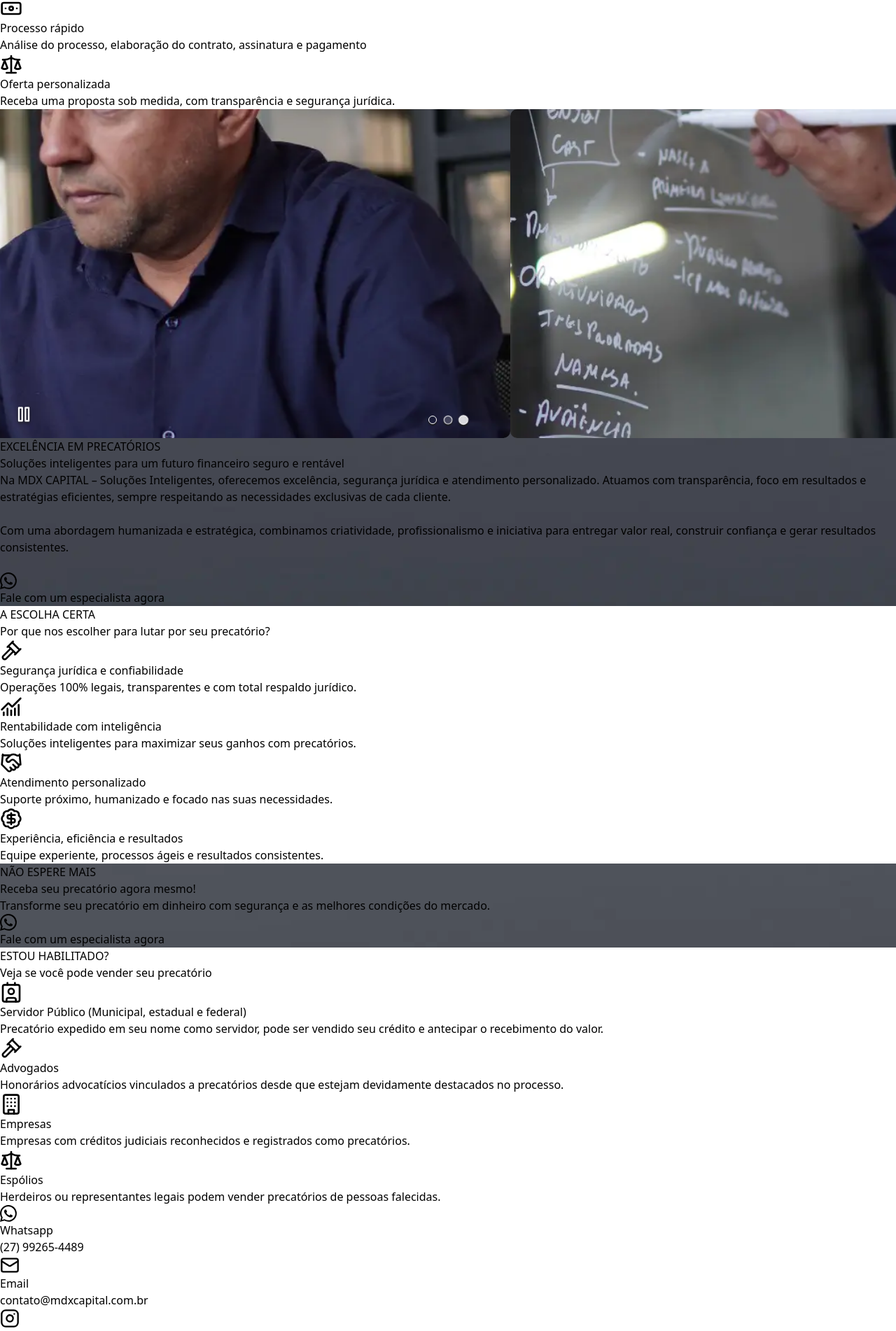
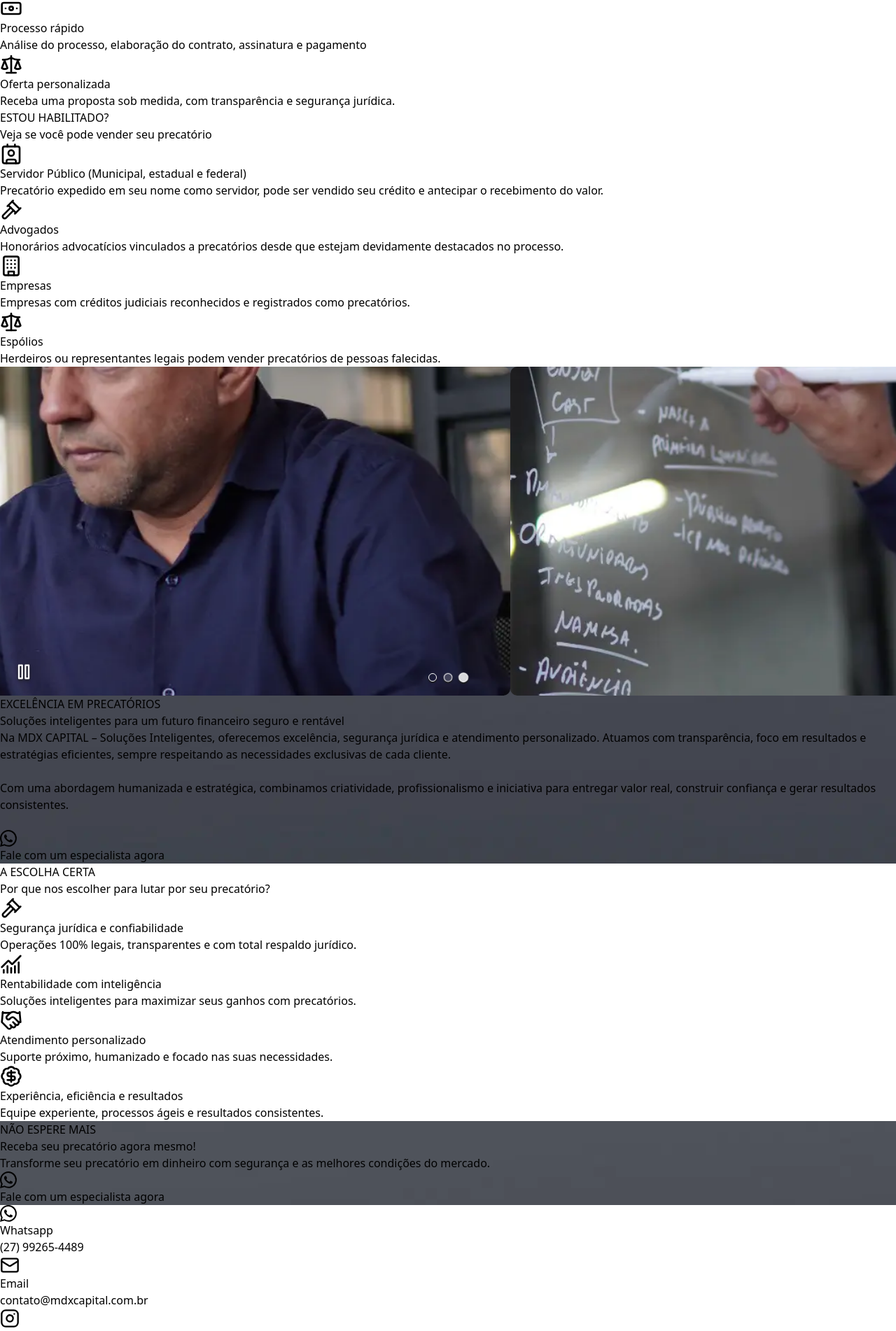
Before and after one commit to EdisonMatos/LP-Mdx-capital, a React (Vite) app: page / in a window 1280 px wide. Shown: the part 644-2546 px from the top of the page at 70% size. Built offline with nearby package versions, Linux system fonts and the light colour scheme; a web font is replaced by a local one.

Commit message:
fix: Reorganiza Seções

```diff
--- a/src/pages/Lp01.jsx
+++ b/src/pages/Lp01.jsx
@@ -45,10 +45,10 @@ export default function Lp01() {
     <div>
       <HeroLP fullImg={true} />
       <FeaturesLP />
+      <FeaturesLPSecondary />
       <AboutParalaxeLP />
       <WhyUs />
       <CtaLP />
-      <FeaturesLPSecondary />
       {/* <Faq /> */}
       <ContactLP />
       <FooterLP />
```
